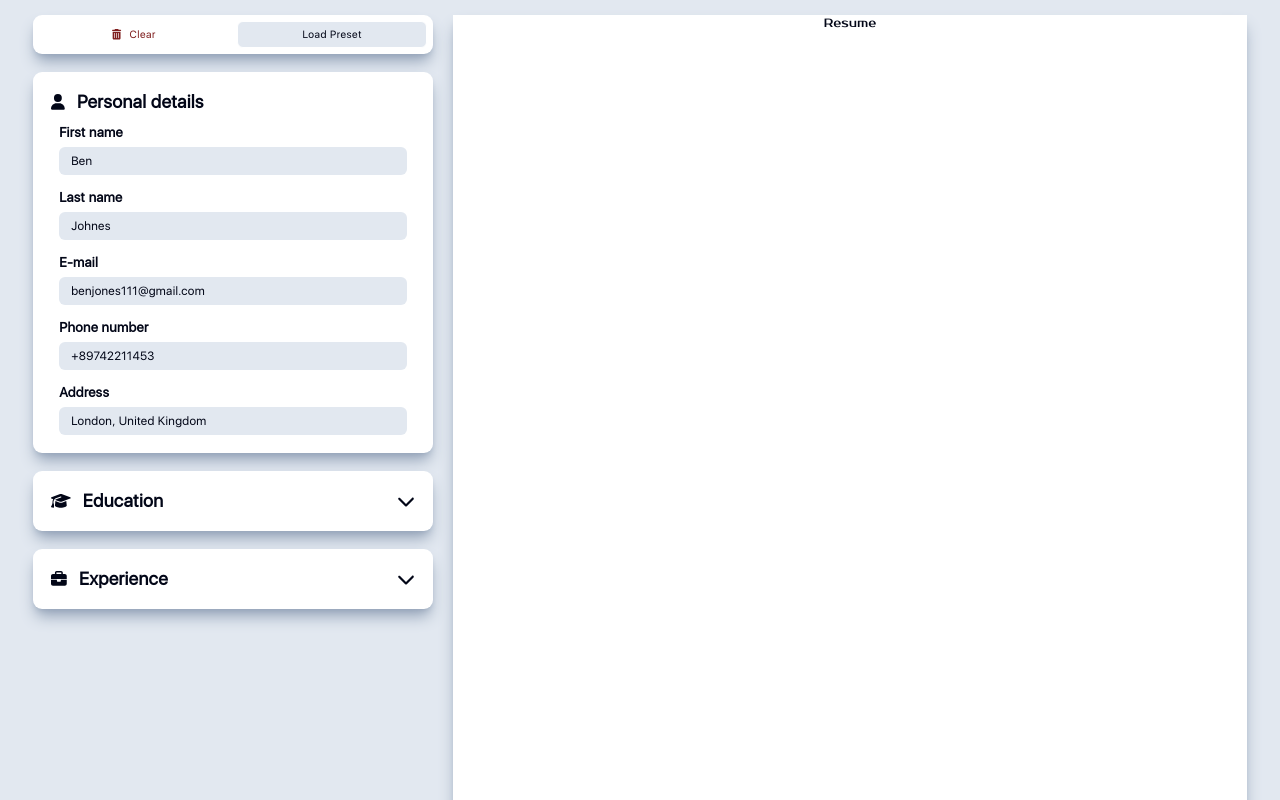
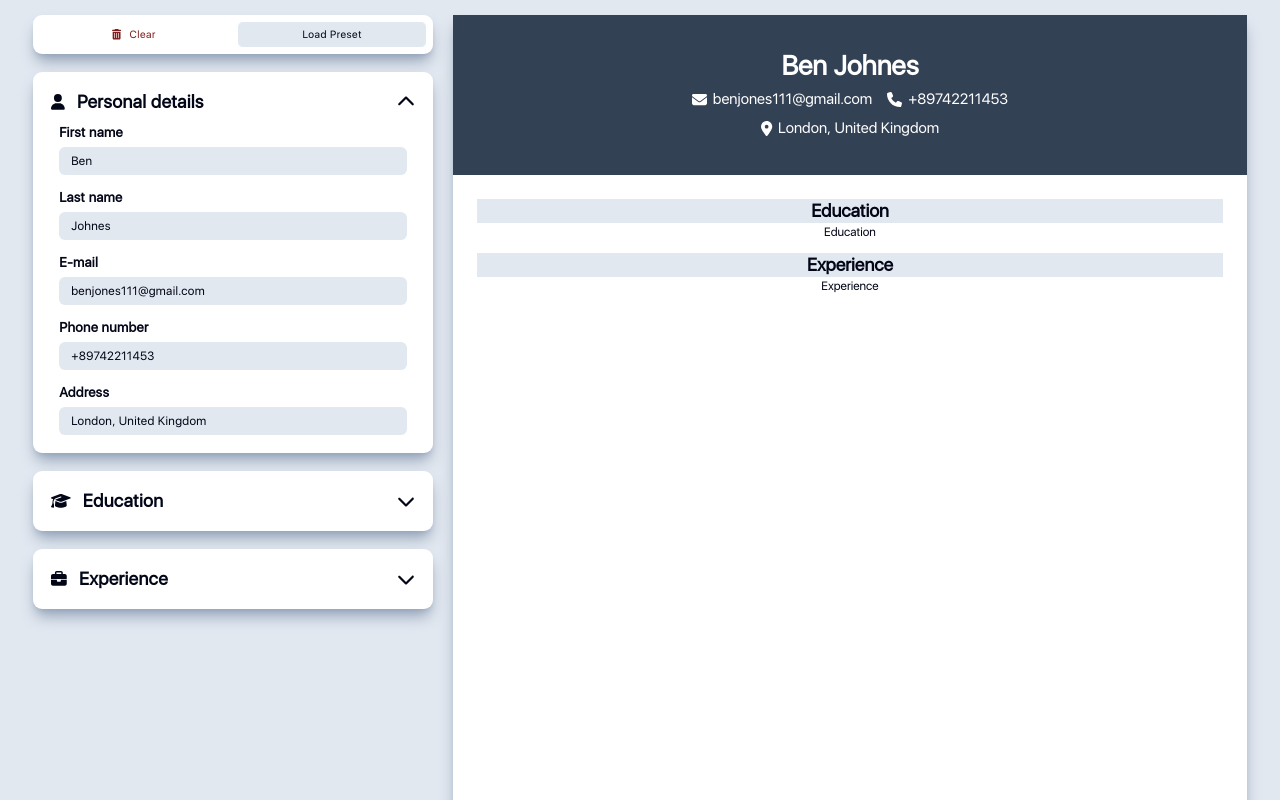
Before and after one commit to cryptoretard25/18-project-cv-application, a React (Create React App) app: page / in a window 1280 px wide. Both pictures are taken after a click on the button "Load Preset". Shown: the top 800 px of the page. Built offline with nearby package versions, Linux system fonts and the light colour scheme.

Commit message:
coding output

```diff
--- a/src/components/Dropdown.js
+++ b/src/components/Dropdown.js
@@ -4,22 +4,26 @@ import { useState } from "react";
 import { motion, AnimatePresence } from "framer-motion";
 import { useEffect } from "react";
 
-function Dropdown({ children, name, icon }) {
-  const [dropDownOpened, setDropDownOpened] = useState(false);
+function Dropdown({ children, name, icon, opened }) {
+  const [dropDownOpened, setDropDownOpened] = useState(opened ? true : false);
   const [showInput, setShowInput] = useState(false);
-  const [error, setError] = useState('')
+  const [error, setError] = useState("");
 
   const dropDownClickHandler = () => {
     setDropDownOpened(!dropDownOpened);
   };
 
-  useEffect(()=>{
-    const timeoutId = setTimeout(()=>{
-      setError('')
-    }, 1500)
+  useEffect(() => {
+    const timeoutId = setTimeout(() => {
+      setError("");
+    }, 1500);
 
-    return ()=> clearTimeout(timeoutId)
-  }, [error])
+    return () => clearTimeout(timeoutId);
+  }, [error]);
+
+  useEffect(() => {
+    console.log(name, dropDownOpened);
+  }, []);
 
   return (
     <div className="input-wrapper">
--- a/src/components/Icons.js
+++ b/src/components/Icons.js
@@ -18,6 +18,9 @@ import {
   faXmark,
   faTrash,
   faPen,
+  faEnvelope,
+  faPhone,
+  faLocationDot,
 } from "@fortawesome/free-solid-svg-icons";
 
 export function Thrash({ size }) {
@@ -113,3 +116,15 @@ export function Edit({ size, onClick, className }) {
     <FontAwesomeIcon icon={faPen} size={size} onClick={onClick} className={className} />
   );
 }
+
+export function Mail({size}){
+  return <FontAwesomeIcon icon={faEnvelope} size={size}/>;
+}
+
+export function Phone({ size }) {
+  return <FontAwesomeIcon icon={faPhone} size={size} />;
+}
+
+export function Location({size}) {
+  return <FontAwesomeIcon icon={faLocationDot} size={size} />;
+}
--- a/src/components/Input.js
+++ b/src/components/Input.js
@@ -10,26 +10,28 @@ import preset from "../preset/preset";
 
 function Input() {
   const { portfolioDispatch } = useContext(AppContext);
+
+  const onClearClickHandler = () => portfolioDispatch({type: 'CLEAR'})
+  const onPresetClickHandler = () => portfolioDispatch({type: 'USE_PRESET', value: preset})
+
   return (
     <div className="input-container">
       <div className="input-wrapper p-2 flex-row">
-        <button
-          className="text-red-900 hover:text-red-600"
-          onClick={() => portfolioDispatch({ type: "CLEAR" })}
-        >
+        <button className="text-red-900 hover:text-red-600" onClick={ onClearClickHandler } >
           <Icons.Thrash size={"1x"} />
           Clear
         </button>
-        <button
-          className="bg-slate-200 hover:text-slate-500"
-          onClick={() =>
-            portfolioDispatch({ type: "USE_PRESET", value: preset })
-          }
-        >
+        <button className="bg-slate-200 hover:text-slate-500" onClick={ onPresetClickHandler } >
           Load Preset
         </button>
       </div>
-      <PersonalDetails />
+      <Dropdown
+        name="Personal details"
+        icon={<Icons.User size={"sm"} />}
+        opened
+      >
+        <PersonalDetails />
+      </Dropdown>
       <Dropdown name="Education" icon={<Icons.Cap size={"sm"} />}>
         <Education />
       </Dropdown>
--- a/src/components/Output.js
+++ b/src/components/Output.js
@@ -1,12 +1,37 @@
-import React from 'react'
-import Resume from './Resume'
+import React, { useContext } from "react";
+import { AppContext } from "../context/AppContext";
+import * as Icons from "./Icons";
+import Education from "./output/Education";
+import Experience from "./output/Experience";
+import PersonalDetails from "./output/PersonalDetails";
 
 function Output() {
+  const { portfolioState } = useContext(AppContext);
+
+  const { personalDetails, education, experience } = portfolioState;
+  const detailsIsEmpty = Object.values(personalDetails).every((i) => !i);
+
   return (
-    <div className='output font-serif'>
-      <Resume />
+    <div className="output">
+      <div className="personal-details">
+        {!detailsIsEmpty && (
+          <PersonalDetails personalDetails={personalDetails} Icons={Icons} />
+        )}
+      </div>
+      {!detailsIsEmpty && (
+        <div className="additional-info">
+          <div>
+            <h1 className="bg-slate-200">Education</h1>
+            <Education />
+          </div>
+          <div>
+            <h1 className="bg-slate-200">Experience</h1>
+            <Experience />
+          </div>
+        </div>
+      )}
     </div>
-  )
+  );
 }
 
-export default Output
+export default Output;
--- a/src/components/PersonalDetails/PersonalDetails.js
+++ b/src/components/PersonalDetails/PersonalDetails.js
@@ -15,11 +15,11 @@ function PersonalDetails() {
 
 
   return (
-    <div className="input-wrapper ">
-      <h1>
-        <User size={"sm"} />
-        <span>Personal details</span>
-      </h1>
+    // <div className="input-wrapper ">
+    //   <h1>
+    //     <User size={"sm"} />
+    //     <span>Personal details</span>
+    //   </h1>
       <form>
         <div className="input-item">
           <label htmlFor="firstname">
@@ -84,7 +84,7 @@ function PersonalDetails() {
           />
         </div>
       </form>
-    </div>
+    // </div>
   );
 }
 
--- a/src/components/Resume.js
+++ /dev/null
@@ -1,9 +0,0 @@
-import React from 'react'
-
-function Resume() {
-  return <div className="resume-wrapper">
-    Resume
-  </div>;
-}
-
-export default Resume
--- /dev/null
+++ b/src/components/output/Education.js
@@ -0,0 +1,9 @@
+import React from 'react'
+
+function Education() {
+  return (
+    <div>Education</div>
+  )
+}
+
+export default Education
--- /dev/null
+++ b/src/components/output/Experience.js
@@ -0,0 +1,9 @@
+import React from 'react'
+
+function Experience() {
+  return (
+    <div>Experience</div>
+  )
+}
+
+export default Experience
--- /dev/null
+++ b/src/components/output/PersonalDetails.js
@@ -0,0 +1,27 @@
+import React from 'react'
+
+function PersonalDetails({personalDetails, Icons}) {
+  return (
+    <>
+      <h1 className="text-4xl">
+        {personalDetails.firstname} {personalDetails.lastname}
+      </h1>
+      <div className="inline-details">
+        <h3>
+          <Icons.Mail size={"1x"} />
+          {personalDetails.email}
+        </h3>
+        <h3>
+          <Icons.Phone size={"1x"} />
+          {personalDetails.phonenumber}
+        </h3>
+      </div>
+      <h3>
+        <Icons.Location size={"1x"} />
+        {personalDetails.address}
+      </h3>
+    </>
+  );
+}
+
+export default PersonalDetails
--- a/src/index.css
+++ b/src/index.css
@@ -223,13 +223,6 @@
     width: fit-content;
   }
 
-  .resume-wrapper {
-    @apply shadow-lg
-    bg-white
-    shadow-slate-400;
-    height: 29.7cm;
-    width: 21cm;
-  }
 
   .button:hover {
     @apply border border-slate-900;
@@ -242,4 +235,41 @@
     align-items: center;
     gap: 8px;
   }
+
+  /* Output */
+  .output {
+    @apply shadow-lg font-sans
+    bg-white
+    shadow-slate-400;
+    height: 29.7cm;
+    width: 21cm;
+  }
+
+
+  .personal-details{
+    @apply flex  bg-slate-700 text-white;
+    flex-direction: column;
+    padding: 36px 24px;
+    gap: 8px
+  }
+
+  .inline-details{
+    @apply flex gap-5;
+    width: 100%;
+    align-items: center;
+    justify-content: center;
+  }
+
+  .inline-details h3, .personal-details h3{
+    @apply font-light text-xl;
+    width: auto;
+    gap: 6px;
+  }
+
+  .additional-info{
+    padding: 24px;
+    display: flex;
+    flex-direction: column;
+    gap: 12px;
+  }
 }
```
